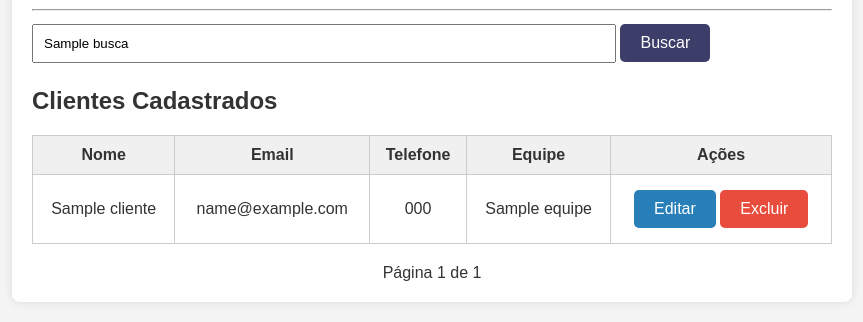
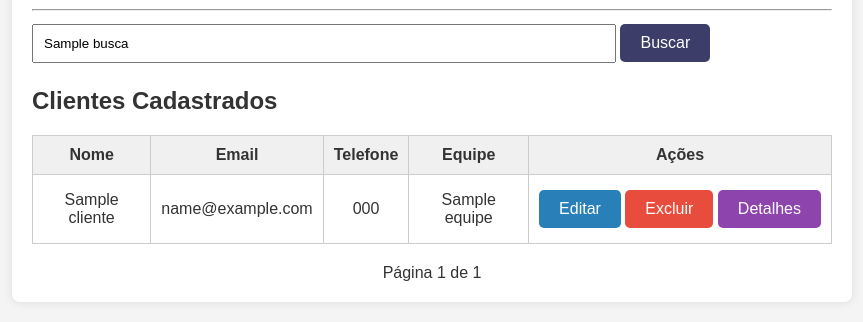
Before and after one commit to siqmath/kqapp, a Django app: template kq_app/templates/kq_app/cadastrar_cliente.html in a window 1280 px wide. Shown: the part 912-1234 px from the top of the page, without its empty margins (208-1071 px from the left). Run offline with Django 4.2, Linux system fonts and the light colour scheme; the template is opened without the code that fills it: most values are stand-ins (such as "Sample title", 1, 10 or a date in 2020); form fields are guessed from the names that the template uses.

Commit message:
Update cadastrar_cliente.html

```diff
--- a/kq_app/templates/kq_app/cadastrar_cliente.html
+++ b/kq_app/templates/kq_app/cadastrar_cliente.html
@@ -209,13 +209,14 @@
             <td>{{ cliente.email }}</td>
             <td>{{ cliente.telefone }}</td>
             <td>{{ cliente.equipe }}</td>
-                <td>
+            <td style="white-space: nowrap;">
                 <a href="?editar={{ cliente.id }}" class="button" style="background-color:#2980b9;">Editar</a>
                 <form method="POST" style="display:inline;">
                     {% csrf_token %}
                     <input type="hidden" name="excluir_cliente_id" value="{{ cliente.id }}">
                     <button type="submit" class="button" style="background-color:#e74c3c;">Excluir</button>
                 </form>
+                <a href="{% url 'cliente_detalhes' cliente.id %}" class="button" style="background-color:#8e44ad;">Detalhes</a>
             </td>
         </tr>
         {% empty %}
```
Lines whose indentation alone changed are shown as unchanged.
